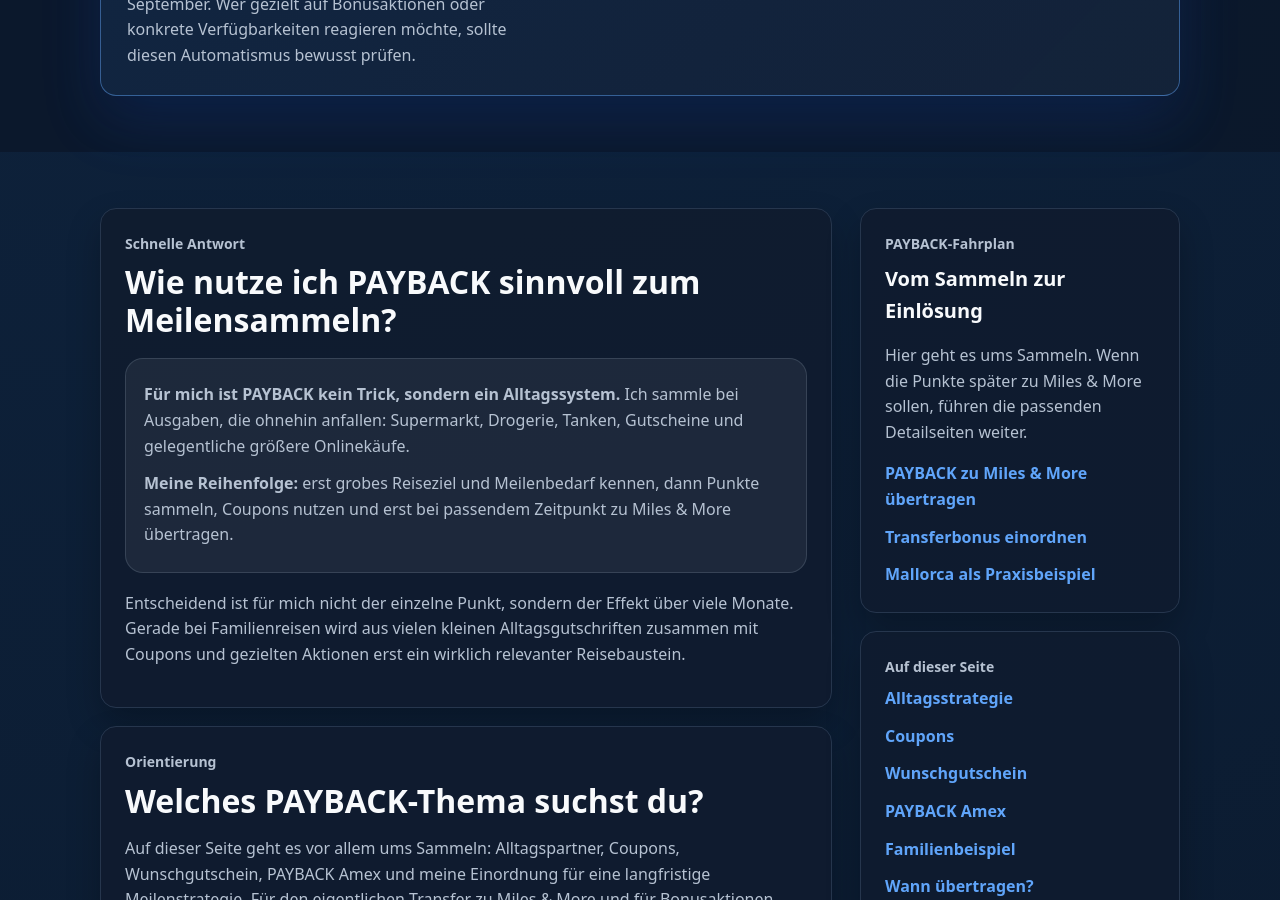
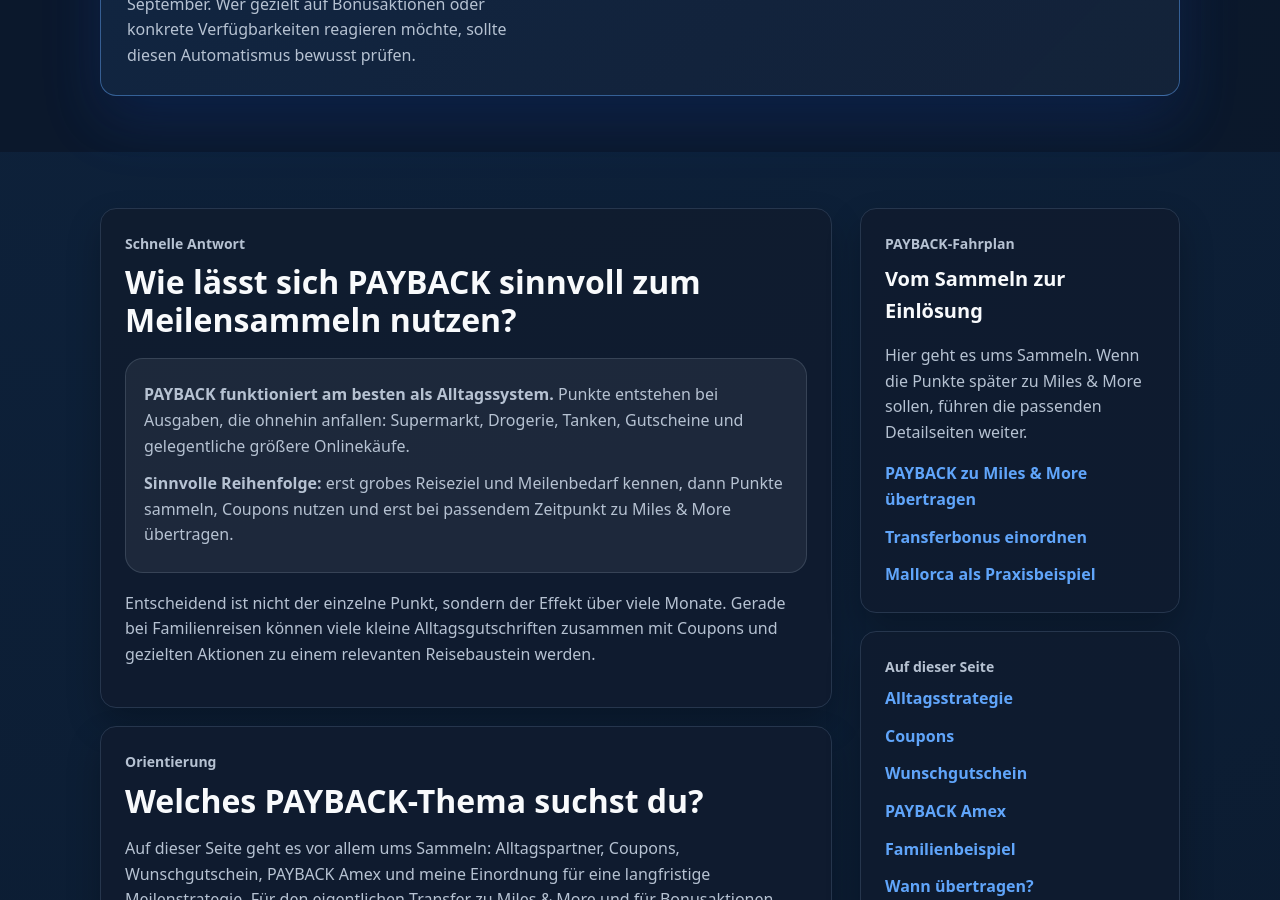
Before and after one commit to Praemienflug-Planer/miles-planer, a Jekyll site: the page built from meilen-sammeln/payback/index.html, in a window 1280 px wide and 900 px high, scrolled down 1426 px. Built offline with Jekyll 4.4.1, drawn with Linux system fonts in a browser that asks for light colours.

Commit message:
Neutralize PAYBACK quick answer

```diff
--- a/_includes/payback/schnelle-antwort.html
+++ b/_includes/payback/schnelle-antwort.html
@@ -1,9 +1,9 @@
 <div class="article-card seo-card">
   <p class="eyebrow">Schnelle Antwort</p>
-  <h2>Wie nutze ich PAYBACK sinnvoll zum Meilensammeln?</h2>
+  <h2>Wie lässt sich PAYBACK sinnvoll zum Meilensammeln nutzen?</h2>
   <div class="answer-box">
-    <p><strong>Für mich ist PAYBACK kein Trick, sondern ein Alltagssystem.</strong> Ich sammle bei Ausgaben, die ohnehin anfallen: Supermarkt, Drogerie, Tanken, Gutscheine und gelegentliche größere Onlinekäufe.</p>
-    <p><strong>Meine Reihenfolge:</strong> erst grobes Reiseziel und Meilenbedarf kennen, dann Punkte sammeln, Coupons nutzen und erst bei passendem Zeitpunkt zu Miles &amp; More übertragen.</p>
+    <p><strong>PAYBACK funktioniert am besten als Alltagssystem.</strong> Punkte entstehen bei Ausgaben, die ohnehin anfallen: Supermarkt, Drogerie, Tanken, Gutscheine und gelegentliche größere Onlinekäufe.</p>
+    <p><strong>Sinnvolle Reihenfolge:</strong> erst grobes Reiseziel und Meilenbedarf kennen, dann Punkte sammeln, Coupons nutzen und erst bei passendem Zeitpunkt zu Miles & More übertragen.</p>
   </div>
-  <p>Entscheidend ist für mich nicht der einzelne Punkt, sondern der Effekt über viele Monate. Gerade bei Familienreisen wird aus vielen kleinen Alltagsgutschriften zusammen mit Coupons und gezielten Aktionen erst ein wirklich relevanter Reisebaustein.</p>
+  <p>Entscheidend ist nicht der einzelne Punkt, sondern der Effekt über viele Monate. Gerade bei Familienreisen können viele kleine Alltagsgutschriften zusammen mit Coupons und gezielten Aktionen zu einem relevanten Reisebaustein werden.</p>
 </div>
```
